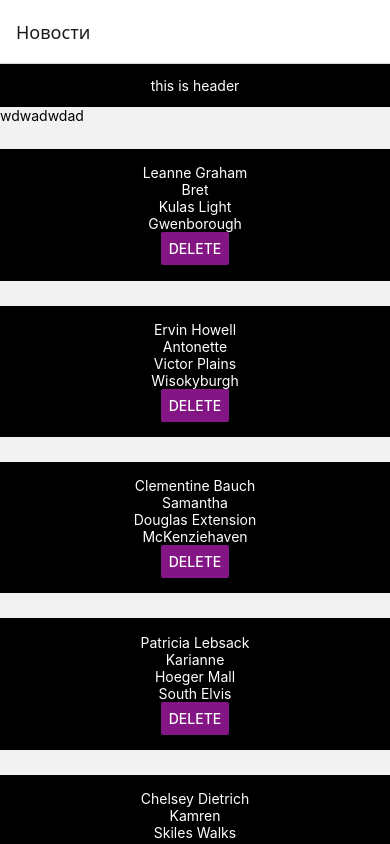
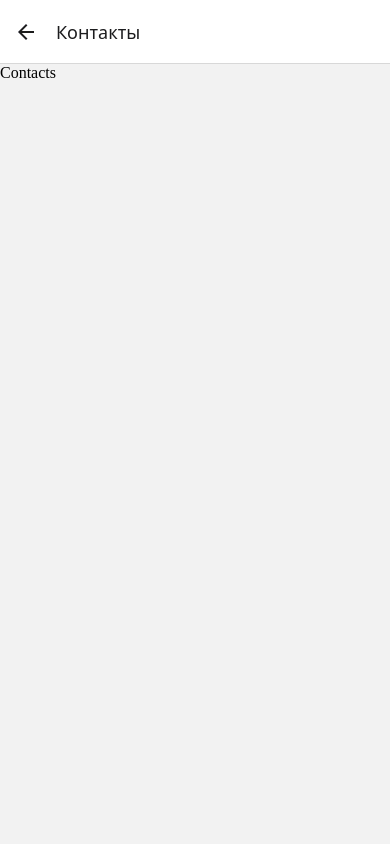
Before and after one commit to Judex66/react-native, a React Native app: screen /Contacts in a window 390 px wide. Built offline with nearby package versions, Linux system fonts and the light colour scheme; data requests are answered from the project's data file.

Commit message:
navigation

```diff
--- a/components/Contacts.js
+++ b/components/Contacts.js
@@ -16,11 +16,8 @@ import ItemLocal from './ItemName.js';
     return (
       <SafeAreaView style={styles.container}>
 
-      <ScrollView >
-      <Header/>
+
       <View>Contacts</View>
-
-          </ScrollView>
     </SafeAreaView>
     )
   }
--- /dev/null
+++ b/components/FullData.js
@@ -0,0 +1,27 @@
+import { StyleSheet, Text, View } from 'react-native';
+
+export default function FullData() {
+    const {data = [], isLoading} = useGetUserQuery(id);
+  return (
+   <View style={styles.container}>
+         <Text style={styles.text}>{el.name}</Text>
+         <Text style={styles.text}>{el.username}</Text>
+         <Text style={styles.text}>{el.address.street}</Text>
+         <Text style={styles.text}>{el.address.city}</Text>
+       </View>
+  );
+}
+
+const styles = StyleSheet.create({
+  container: {
+    flex: 0.1,
+    flexDirection:"row",
+    backgroundColor: 'black',
+    alignItems: 'center',
+    justifyContent: 'center',
+    padding: 15,
+  },
+  text:{
+    color:'white',
+  }
+});
--- a/components/Header.js
+++ b/components/Header.js
@@ -1,11 +1,9 @@
-import { StatusBar } from 'expo-status-bar';
-import { StyleSheet, Text, View } from 'react-native';
+import { StyleSheet, Text, View, Button } from 'react-native';
 
-export default function Header() {
+export default function Header({navigation}) {
   return (
     <View style={styles.container}>
       <Text style={styles.text}>this is header</Text>
-
     </View>
   );
 }
--- a/components/ItemName.js
+++ b/components/ItemName.js
@@ -2,20 +2,19 @@ import { StatusBar } from 'expo-status-bar';
 import { StyleSheet, Text, View, Button } from 'react-native';
 import {useDeleteUserMutation } from '../redux'
 
-export default function ItemLocal({el}) {
-  const [deleteUser] = useDeleteUserMutation();
+export default function ItemLocal({el, navigation }) {
+  // const [deleteUser] = useDeleteUserMutation();
 
-  const handleDeleteProduct = async (id) => {
-    await deleteUser(id).unwrap();
-    console.log('deleted')
-  }
+  // const handleDeleteProduct = async (id) => {
+  //   await deleteUser(id).unwrap();
+  //   console.log('deleted')
+  // }
   return (
     <View style={styles.container} onPress={() => {console.log('delete');}}>
       <Text style={styles.text}>{el.name}</Text>
       <Text style={styles.text}>{el.username}</Text>
       <Text style={styles.text}>{el.address.street}</Text>
       <Text style={styles.text}>{el.address.city}</Text>
-<Button onPress={() => { handleDeleteProduct(el.id)}} title="Delete" color="#841584" />
     </View>
   );
 }
--- a/components/Main.js
+++ b/components/Main.js
@@ -1,29 +1,29 @@
 
-import { StyleSheet, Text, SafeAreaView, TouchableHighlight, ScrollView } from 'react-native';
+import { StyleSheet, Text, View, TouchableOpacity, FlatList, Button, TouchableHighlight, ScrollView } from 'react-native';
 import React from 'react'
 import Header from './Header'
 import { useState } from 'react';
 import { useGetUsersQuery } from '../redux';
 import ItemLocal from './ItemName.js';
 
- export default function Main(){
-    const [count, setCount] = useState('');
-//   const [newUser, setNewUser] = useState('');
-  const {data = [], isLoading} = useGetUsersQuery(count);
-//   const [addUser, {isError}] = useAddUserMutation();
+ export default function Main({navigation}){
+    const {data = [], isLoading} = useGetUsersQuery();
+
 
     if (isLoading) return <Text >Loading...</Text>
     return (
-      <ScrollView >
+      <View >
       <Header/>
-      <Text>wdwadwdad</Text>
-      {data.map(item => (
-        <TouchableHighlight style={styles.apiContainer} key={item.id}>
-           <ItemLocal el={item}   onPress={() => {console.log('delete');}}/>
-        </TouchableHighlight>
-        ))}
-
-          </ScrollView>
+            <FlatList
+        data={data}
+        renderItem={({ item }) => (
+          <TouchableOpacity
+            onPress={() => navigation.navigate('Contacts')}>
+            <ItemLocal el={item}/>
+          </TouchableOpacity>
+        )}
+      />
+          </View>
     )
   }
   const styles = StyleSheet.create({
--- a/components/navigation.js
+++ b/components/navigation.js
@@ -3,6 +3,7 @@ import Main from "./Main.js";
 import Contacts from "./Contacts.js"
 import { createNativeStackNavigator } from '@react-navigation/native-stack';
 import { NavigationContainer } from '@react-navigation/native';
+import FullData from "./FullData.js";
 
 const Stack=createNativeStackNavigator();
 
@@ -10,8 +11,9 @@ export default function Navigate(){
     return   (
         <NavigationContainer>
         <Stack.Navigator>
-          <Stack.Screen name="Home" component={Main} options={{ title: 'Новости' }} />
-          <Stack.Screen name="FullPost" component={Contacts} options={{ title: 'Статья' }} />
+          <Stack.Screen name="Main" component={Main} options={{ title: 'Новости' }} />
+          <Stack.Screen name="Contacts" component={Contacts} options={{ title: 'Контакты' }} />
+          <Stack.Screen name="FullData" component={FullData} options={{ title: 'Полные данные' }} />
         </Stack.Navigator>
       </NavigationContainer>
     )
```
